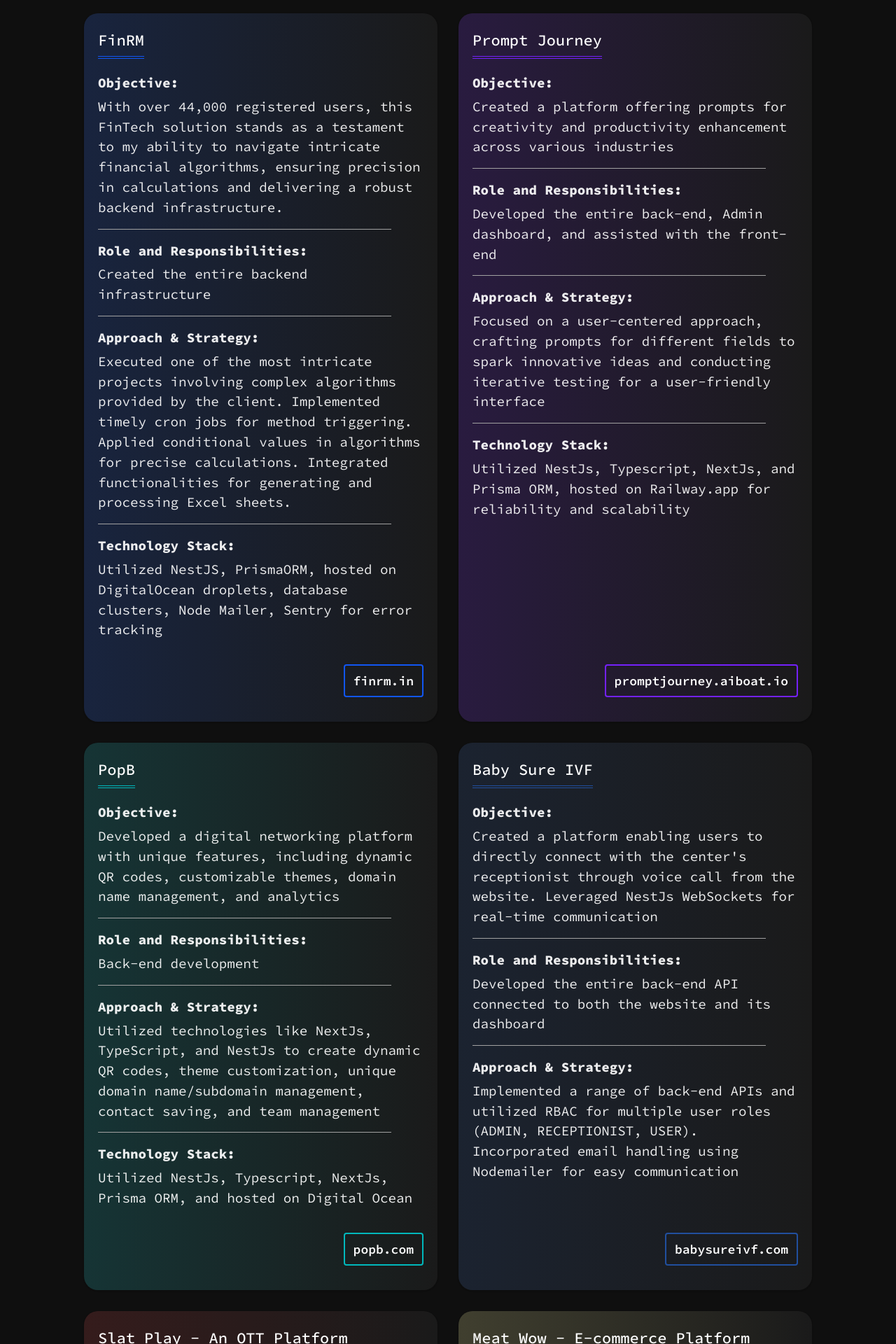
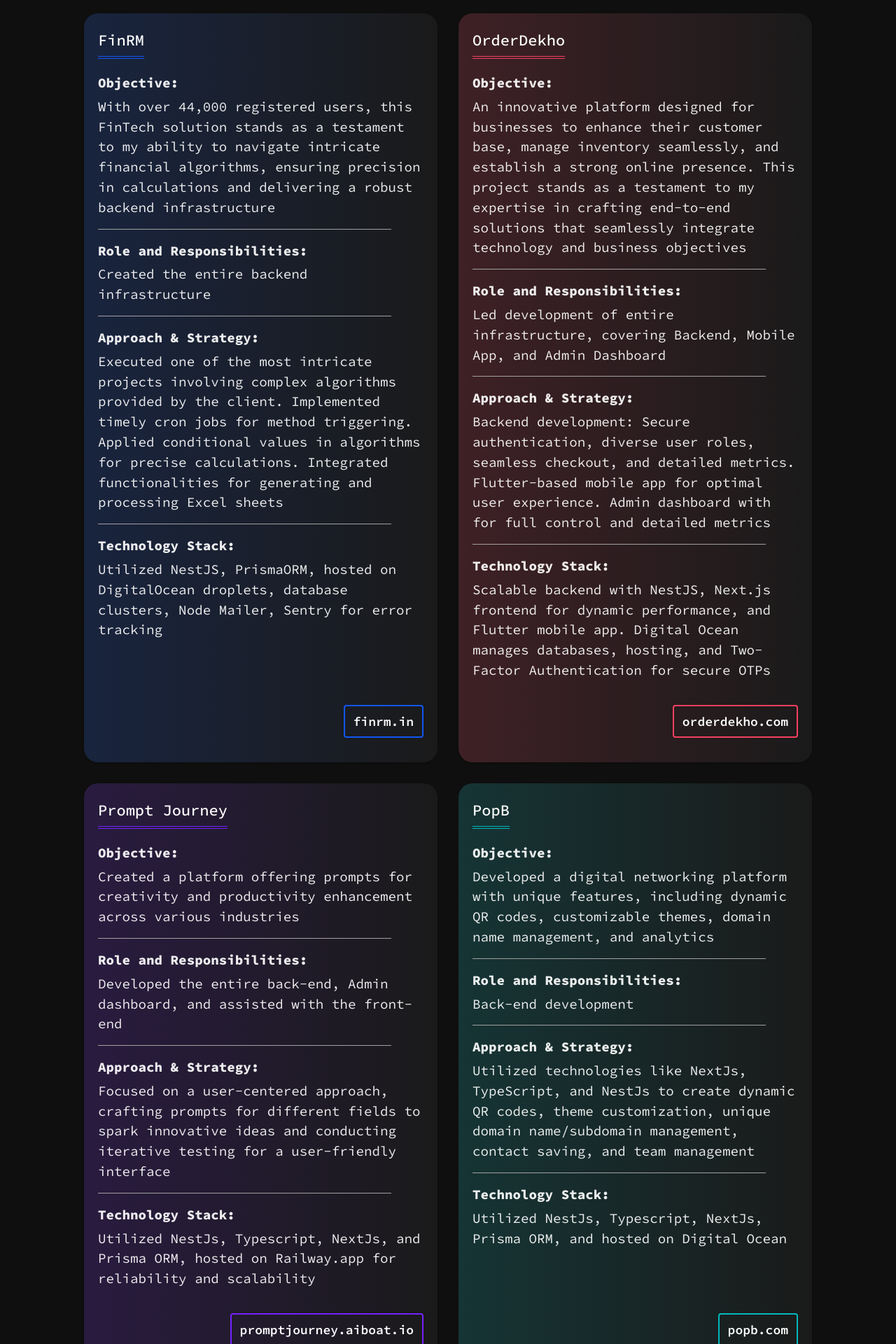
Before and after one commit to omkarhcode/omkarhwebsitev2, a Next.js app: page / in a window 1280 px wide. Shown: the part 2460-4380 px from the top of the page at 70% size. Built offline with nearby package versions, Linux system fonts and the light colour scheme.

Commit message:
Added OrderDekho project

```diff
--- a/components/sections/4/portfolio.tsx
+++ b/components/sections/4/portfolio.tsx
@@ -63,11 +63,20 @@
         <ProjectItem
           title="FinRM"
           borderBottomColor="#1156F3"
-          objective="With over 44,000 registered users, this FinTech solution stands as a testament to my ability to navigate intricate financial algorithms, ensuring precision in calculations and delivering a robust backend infrastructure."
+          objective="With over 44,000 registered users, this FinTech solution stands as a testament to my ability to navigate intricate financial algorithms, ensuring precision in calculations and delivering a robust backend infrastructure"
           role="Created the entire backend infrastructure"
-          approach="Executed one of the most intricate projects involving complex algorithms provided by the client. Implemented timely cron jobs for method triggering. Applied conditional values in algorithms for precise calculations. Integrated functionalities for generating and processing Excel sheets."
+          approach="Executed one of the most intricate projects involving complex algorithms provided by the client. Implemented timely cron jobs for method triggering. Applied conditional values in algorithms for precise calculations. Integrated functionalities for generating and processing Excel sheets"
           technologyStack="Utilized NestJS, PrismaORM, hosted on DigitalOcean droplets, database clusters, Node Mailer, Sentry for error tracking"
           link="https://finrm.in"
+        />
+        <ProjectItem
+          title="OrderDekho"
+          borderBottomColor="#F4405E"
+          objective="An innovative platform designed for businesses to enhance their customer base, manage inventory seamlessly, and establish a strong online presence. This project stands as a testament to my expertise in crafting end-to-end solutions that seamlessly integrate technology and business objectives"
+          role="Led development of entire infrastructure, covering Backend, Mobile App, and Admin Dashboard"
+          approach="Backend development: Secure authentication, diverse user roles, seamless checkout, and detailed metrics. Flutter-based mobile app for optimal user experience. Admin dashboard with for full control and detailed metrics"
+          technologyStack="Scalable backend with NestJS, Next.js frontend for dynamic performance, and Flutter mobile app. Digital Ocean manages databases, hosting, and Two-Factor Authentication for secure OTPs"
+          link="https://www.orderdekho.com"
         />
         <ProjectItem
           title="Prompt Journey"
@@ -97,7 +106,8 @@
         />
         <ProjectItem
           title="Slat Play - An OTT Platform"
-          borderBottomColor="#BB2525"
+          // borderBottomColor="#BB2525"
+          borderBottomColor="red"
           objective="Planned to deliver live/on-demand streaming services but didn't launch"
           role="Developed the entire back-end API"
           approach="Constructed back-end APIs linked to the website and its dashboard, implemented RBAC for ADMIN and USER roles, and established comprehensive relations between different tables for movie and web series information"
```
